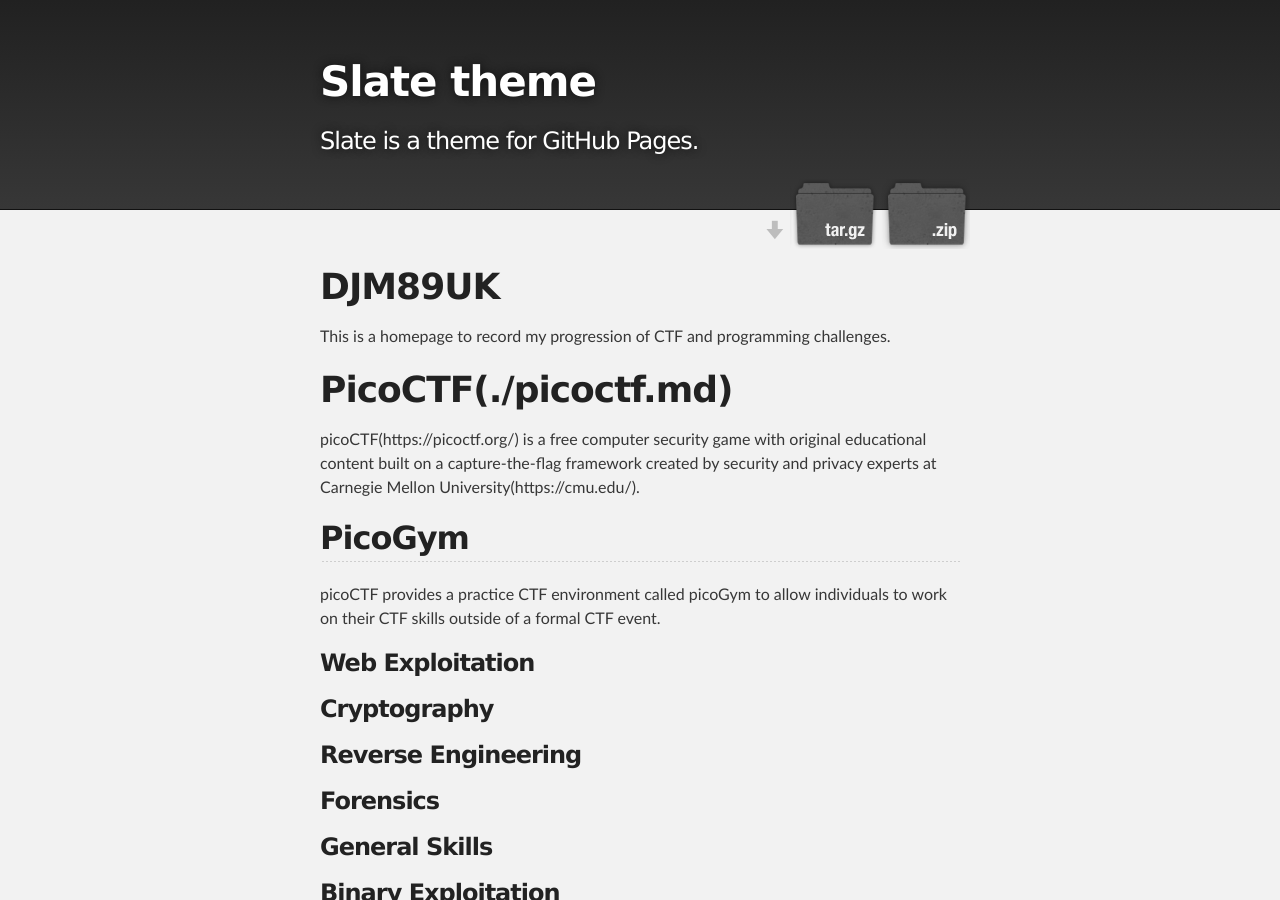
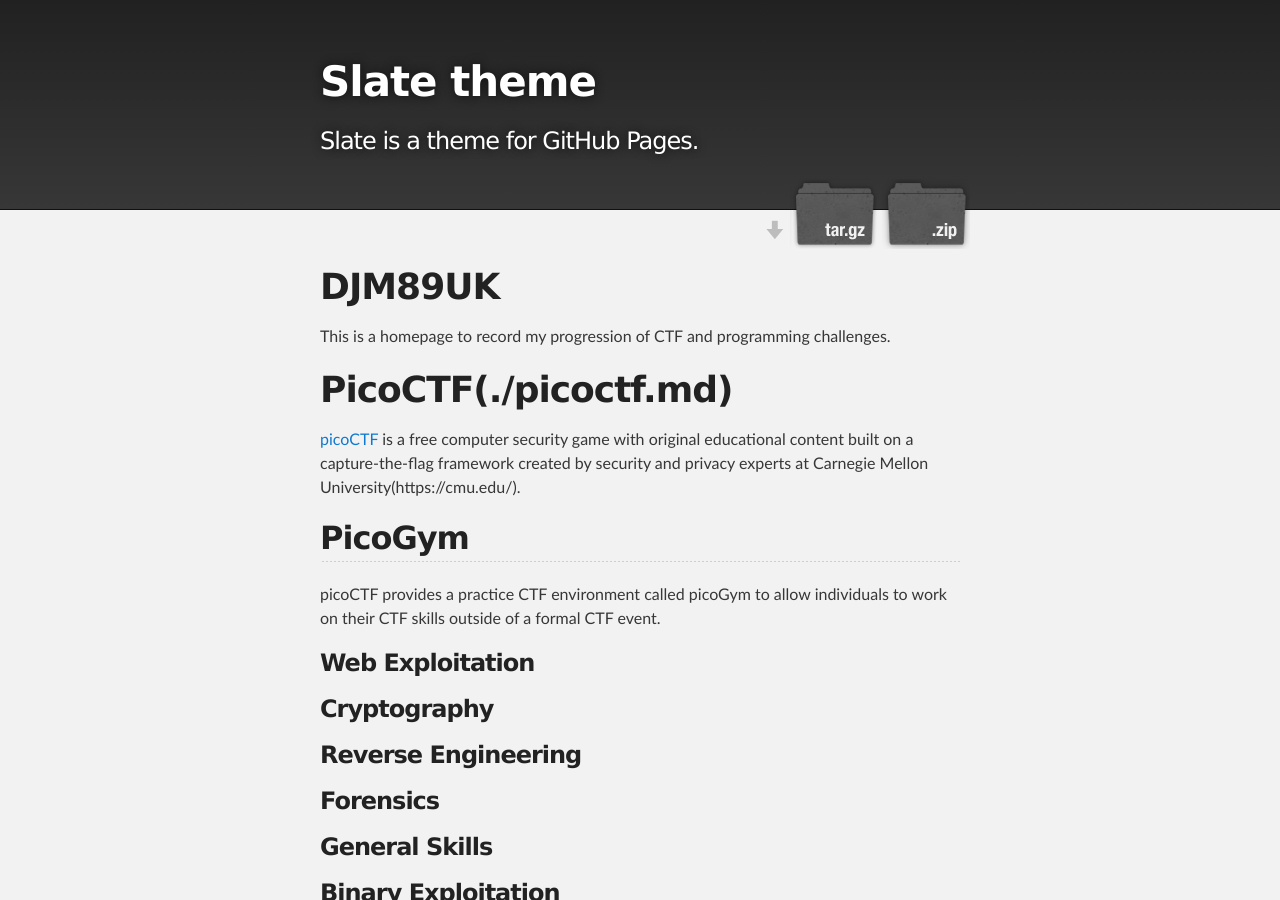
Before and after one commit to djm89uk/djm89uk.github.io, a Jekyll site: the page built from index.md, in a window 1280 px wide and 900 px high. Built offline with Jekyll 4.4.1, drawn with Linux system fonts in a browser that asks for light colours; our own code applies the rules of GitHub Pages for plain Markdown files.

Commit message:
Update index.md

```diff
--- a/index.md
+++ b/index.md
@@ -6,7 +6,7 @@ This is a homepage to record my progression of CTF and programming challenges.
 
 # PicoCTF(./picoctf.md)
 
-picoCTF(https://picoctf.org/) is a free computer security game with original educational content built on a capture-the-flag framework created by security and privacy experts at Carnegie Mellon University(https://cmu.edu/).
+[picoCTF](https://picoctf.org/) is a free computer security game with original educational content built on a capture-the-flag framework created by security and privacy experts at Carnegie Mellon University(https://cmu.edu/).
 
 ## PicoGym
 
```
